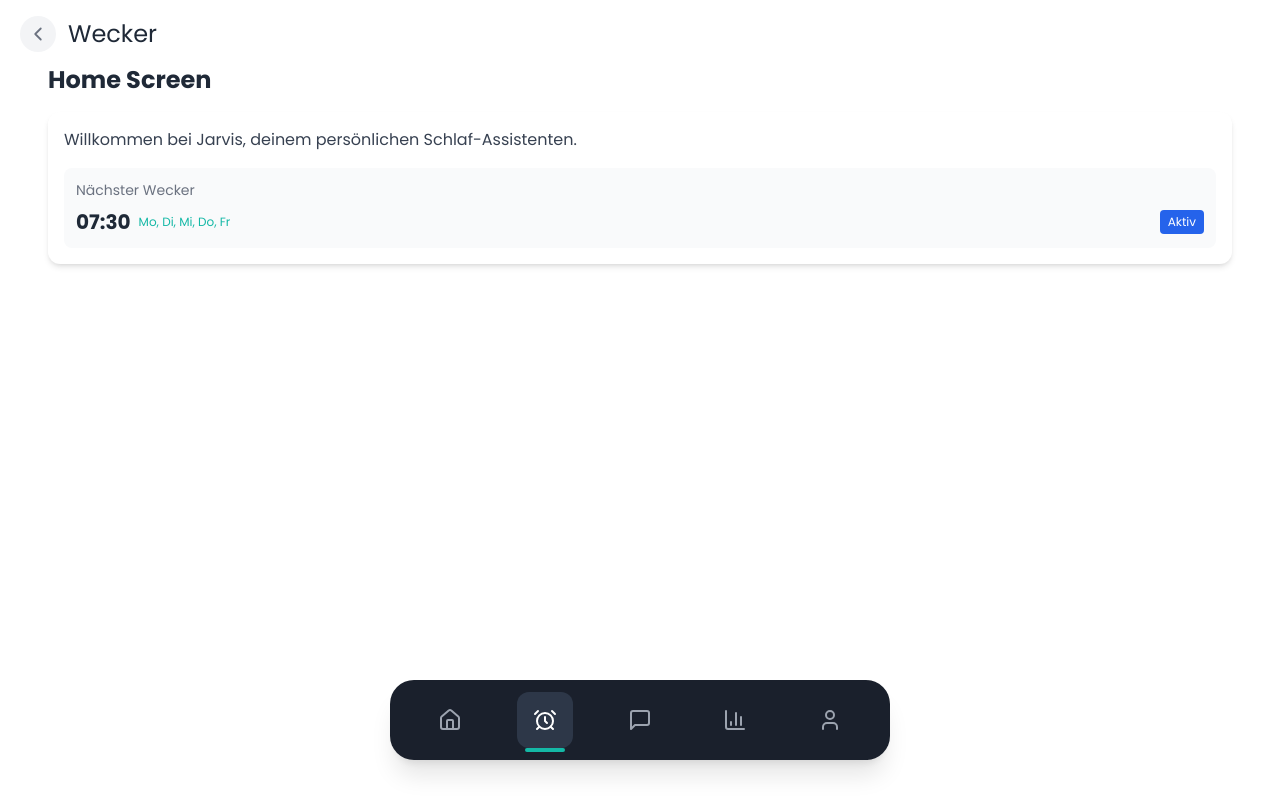
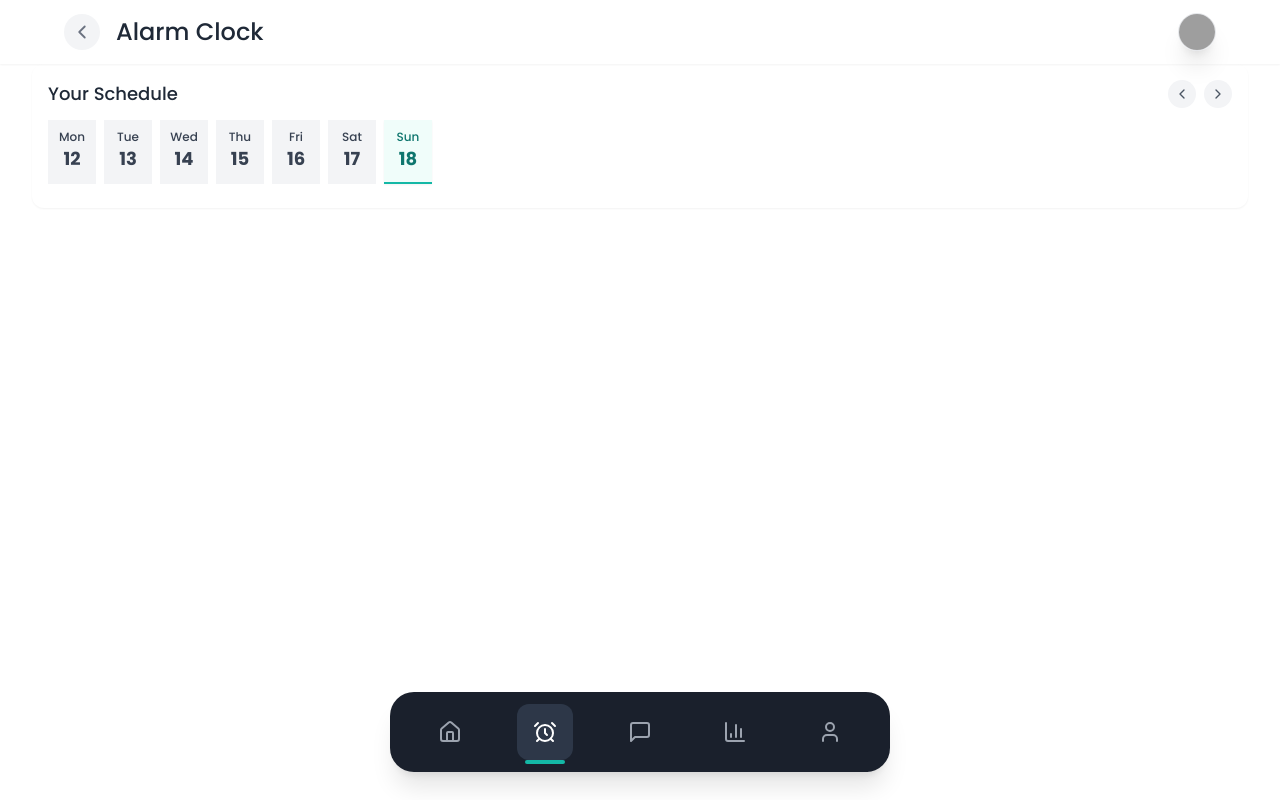
Before and after one commit to mathisarends/Jarvis-MKIII, a React (Vite) app in the folder frontend/: page /alarm in a window 1280 px wide. Built offline with nearby package versions, Linux system fonts and the light colour scheme; grey boxes are pictures that could not be loaded; a web font is replaced by a local one.

Commit message:
Introduce layout

```diff
--- a/frontend/package.json
+++ b/frontend/package.json
@@ -11,6 +11,7 @@
   },
   "dependencies": {
     "axios": "^1.6.7",
+    "framer-motion": "^12.12.1",
     "lucide-react": "^0.511.0",
     "react": "^18.2.0",
     "react-dom": "^18.2.0",
--- a/frontend/src/App.tsx
+++ b/frontend/src/App.tsx
@@ -1,46 +1,34 @@
 import { BrowserRouter as Router, Routes, Route, useNavigate, useLocation } from "react-router-dom";
 import HomeScreen from "./features/homeScreen";
 import AlarmScreen from "./features/alarmScreen";
-import HeaderComponent from "./components/headerComponent";
-import NavbarComponent from "./components/navbarComponent";
-
-const HeaderWrapper = () => {
-  const navigate = useNavigate();
-  const location = useLocation();
-
-  const getTitle = () => {
-    switch (location.pathname) {
-      case "/":
-        return "Home";
-      case "/alarm":
-        return "Wecker";
-      case "/stats":
-        return "Statistik";
-      case "/profile":
-        return "Profil";
-      default:
-        return "Jarvis";
-    }
-  };
-
-  const handleBack = () => {
-    navigate(-1);
-  };
-
-  return <HeaderComponent title={getTitle()} onBackClick={handleBack} />;
-};
+import NavbarComponent from "./components/Navbar";
+import HeaderWrapper from "./components/HeaderWrapper";
+import Layout from "./layout/layout";
 
 function App() {
   return (
     <Router>
       <div className="max-w-13xl mx-auto px-4 sm:px-6 lg:px-8 relative">
         <HeaderWrapper />
-
         <Routes>
-          <Route path="/" element={<HomeScreen />} />
-          <Route path="/alarm" element={<AlarmScreen />} />
+          <Route
+            path="/"
+            element={
+              <Layout>
+                <HomeScreen />
+              </Layout>
+            }
+          />
+          <Route
+            path="/alarm"
+            element={
+              <Layout>
+                <AlarmScreen />
+              </Layout>
+            }
+          />
+          {/* ...weitere Screens */}
         </Routes>
-
         <NavbarComponentWithRouter />
       </div>
     </Router>
--- /dev/null
+++ b/frontend/src/components/DayCard.tsx
@@ -0,0 +1,28 @@
+import React from "react";
+
+interface DayCardProps {
+  day: string;
+  date: number;
+  isSelected: boolean;
+  onClick: () => void;
+}
+
+const DayCard: React.FC<DayCardProps> = ({ day, date, isSelected, onClick }) => {
+  return (
+    <div
+      className={
+        `flex flex-col items-center justify-center w-12 h-16 select-none cursor-pointer
+         transition-all duration-200 border-b-2 rounded-none ` +
+        (isSelected
+          ? "border-teal-500 bg-teal-50 text-teal-700 shadow-sm"
+          : "border-transparent bg-gray-100 text-gray-700 hover:border-teal-200")
+      }
+      onClick={onClick}
+    >
+      <span className="text-xs font-medium">{day}</span>
+      <span className="text-lg font-bold">{date}</span>
+    </div>
+  );
+};
+
+export default DayCard;
--- /dev/null
+++ b/frontend/src/components/Header.tsx
@@ -0,0 +1,46 @@
+import React from "react";
+import { ChevronLeft, User } from "lucide-react";
+
+// Vereinfachte Header Props
+interface HeaderProps {
+  title?: string;
+  onBackClick?: () => void;
+  profilePicture?: string;
+}
+
+const Header: React.FC<HeaderProps> = ({ title = "", onBackClick, profilePicture }) => {
+  return (
+    <header className="fixed top-0 left-0 right-0 flex justify-between items-center h-16 px-[7.5%] bg-white shadow-sm backdrop-blur-sm z-50 md:h-16 sm:px-[5%] sm:h-[3.4rem]">
+      <div className="flex items-center">
+        {onBackClick && (
+          <button
+            onClick={onBackClick}
+            className="w-9 h-9 bg-gray-100 rounded-full grid place-items-center text-gray-500 hover:text-gray-700 hover:bg-gray-200 transition-colors"
+          >
+            <ChevronLeft size={22} />
+          </button>
+        )}
+
+        <div className="ml-4 flex items-center text-2xl">
+          <h1 className="font-medium text-gray-800">{title}</h1>
+        </div>
+      </div>
+
+      <div className="flex items-center shadow-xl border rounded-full">
+        <div className="relative w-9 h-9 rounded-full overflow-hidden cursor-pointer group">
+          <div className="absolute inset-0 bg-gradient-to-t from-black/30 to-transparent opacity-0 group-hover:opacity-100 transition-opacity duration-200 z-10"></div>
+
+          {profilePicture ? (
+            <img src={profilePicture} alt="Profile" className="w-full h-full object-cover" />
+          ) : (
+            <div className="w-full h-full bg-gray-100 grid place-items-center text-gray-500">
+              <User size={20} />
+            </div>
+          )}
+        </div>
+      </div>
+    </header>
+  );
+};
+
+export default Header;
--- /dev/null
+++ b/frontend/src/components/HeaderWrapper.tsx
@@ -0,0 +1,42 @@
+import { useNavigate, useLocation } from "react-router-dom";
+import Header from "./Header";
+
+export const useHeaderService = () => {
+  const navigate = useNavigate();
+  const location = useLocation();
+
+  // Titel basierend auf Route
+  const getTitle = () => {
+    switch (location.pathname) {
+      case "/":
+        return "Home";
+      case "/alarm":
+        return "Alarm Clock";
+      case "/stats":
+        return "Statistik";
+      case "/profile":
+        return "Profil";
+      default:
+        return "Jarvis";
+    }
+  };
+
+  const handleBack = () => {
+    navigate(-1);
+  };
+
+  return {
+    title: getTitle(),
+    onBackClick: handleBack,
+  };
+};
+
+const HeaderWrapper = () => {
+  const headerService = useHeaderService();
+
+  const profilePicture = "https://i.pravatar.cc/150?img=3";
+
+  return <Header title={headerService.title} onBackClick={headerService.onBackClick} profilePicture={profilePicture} />;
+};
+
+export default HeaderWrapper;
--- a/frontend/src/components/navbarComponent.tsx
+++ b/frontend/src/components/Navbar.tsx
@@ -50,7 +50,7 @@ const NavbarComponent: React.FC<NavbarComponentProps> = ({ activeRoute, onNavIte
       fixed
       left-0 right-0 bottom-0
       w-full py-3 bg-[#1A202C] flex items-center justify-between px-5 shadow-xl z-[1045]
-      md:bottom-10
+      md:bottom-7
       md:left-1/2 md:right-auto md:translate-x-[-50%]
       md:w-[92%] md:max-w-[500px] md:rounded-3xl md:px-8
       mx-auto
--- /dev/null
+++ b/frontend/src/components/Schedule.tsx
@@ -0,0 +1,114 @@
+import React, { useState } from "react";
+import { ChevronLeft, ChevronRight } from "lucide-react";
+import { motion, AnimatePresence } from "framer-motion";
+import DayCard from "./DayCard";
+
+interface ScheduleProps {
+  onDateSelect?: (date: Date) => void;
+}
+
+const getWeekDates = (baseDate: Date) => {
+  const baseDay = baseDate.getDay();
+  const diffToMonday = baseDay === 0 ? -6 : 1 - baseDay;
+
+  const startOfWeek = new Date(baseDate);
+  startOfWeek.setDate(baseDate.getDate() + diffToMonday);
+
+  return Array.from({ length: 7 }, (_, i) => {
+    const d = new Date(startOfWeek);
+    d.setDate(startOfWeek.getDate() + i);
+    return d;
+  });
+};
+
+const Schedule: React.FC<ScheduleProps> = ({ onDateSelect }) => {
+  const [selectedDate, setSelectedDate] = useState(new Date());
+  const [weekOffset, setWeekOffset] = useState(0);
+  const [direction, setDirection] = useState(0);
+
+  const weekDates = getWeekDates(new Date(new Date().setDate(new Date().getDate() + weekOffset * 7)));
+
+  const handleDateSelect = (date: Date) => {
+    setSelectedDate(date);
+    onDateSelect?.(date);
+  };
+
+  const formatDay = (date: Date) => {
+    const days = ["Sun", "Mon", "Tue", "Wed", "Thu", "Fri", "Sat"];
+    return days[date.getDay()];
+  };
+
+  // Animation variants
+  const variants = {
+    enter: (dir: number) => ({
+      x: dir > 0 ? 300 : -300,
+      opacity: 0,
+      position: "absolute" as "absolute",
+    }),
+    center: {
+      x: 0,
+      opacity: 1,
+      position: "static" as "static",
+    },
+    exit: (dir: number) => ({
+      x: dir > 0 ? -300 : 300,
+      opacity: 0,
+      position: "absolute" as "absolute",
+    }),
+  };
+
+  const handleWeekChange = (offsetChange: number) => {
+    setDirection(offsetChange);
+    setWeekOffset((prev) => prev + offsetChange);
+  };
+
+  return (
+    <div className="w-full bg-white p-4 rounded-xl shadow-sm overflow-hidden relative">
+      <div className="flex items-center justify-between mb-3">
+        <h2 className="text-gray-800 text-lg font-medium">Your Schedule</h2>
+        <div className="flex space-x-2">
+          <button
+            onClick={() => handleWeekChange(-1)}
+            className="p-1.5 bg-gray-100 text-gray-600 rounded-full hover:bg-gray-200 transition-colors"
+          >
+            <ChevronLeft size={16} />
+          </button>
+          <button
+            onClick={() => handleWeekChange(1)}
+            className="p-1.5 bg-gray-100 text-gray-600 rounded-full hover:bg-gray-200 transition-colors"
+          >
+            <ChevronRight size={16} />
+          </button>
+        </div>
+      </div>
+      <div className="relative min-h-[72px]">
+        {" "}
+        {/* Set min height for smoother animation */}
+        <AnimatePresence initial={false} custom={direction}>
+          <motion.div
+            key={weekOffset}
+            className="flex space-x-2"
+            custom={direction}
+            variants={variants}
+            initial="enter"
+            animate="center"
+            exit="exit"
+            transition={{ type: "spring", stiffness: 400, damping: 35 }}
+          >
+            {weekDates.map((date, idx) => (
+              <DayCard
+                key={date.toISOString()}
+                day={formatDay(date)}
+                date={date.getDate()}
+                isSelected={date.toDateString() === selectedDate.toDateString()}
+                onClick={() => handleDateSelect(date)}
+              />
+            ))}
+          </motion.div>
+        </AnimatePresence>
+      </div>
+    </div>
+  );
+};
+
+export default Schedule;
--- a/frontend/src/components/headerComponent.tsx
+++ /dev/null
@@ -1,26 +0,0 @@
-import React from "react";
-import { ChevronLeft } from "lucide-react";
-
-interface HeaderProps {
-  title?: string;
-  onBackClick?: () => void;
-}
-
-const Header: React.FC<HeaderProps> = ({ title = "Sleep Tracker", onBackClick = () => {} }) => {
-  return (
-    <header className="fixed top-0 left-0 right-0 w-full bg-white py-4 px-5 flex items-center z-30">
-      <div className="mr-3">
-        <button
-          onClick={onBackClick}
-          className="w-9 h-9 bg-gray-100 rounded-full grid place-items-center text-gray-500 hover:text-gray-700 hover:bg-gray-200 transition-colors"
-        >
-          <ChevronLeft size={22} />
-        </button>
-      </div>
-
-      <h1 className="text-2xl text-gray-800">{title}</h1>
-    </header>
-  );
-};
-
-export default Header;
--- a/frontend/src/features/alarmScreen.tsx
+++ b/frontend/src/features/alarmScreen.tsx
@@ -1,25 +1,13 @@
 import React from "react";
+import Schedule from "../components/Schedule";
 
-const HomeScreen: React.FC = () => {
-  return (
-    <div className="pt-16 pb-20 px-4">
-      <h2 className="text-2xl font-bold text-gray-800 mb-4">Home Screen</h2>
-      <div className="bg-white rounded-xl p-4 shadow-md">
-        <p className="text-gray-700">Willkommen bei Jarvis, deinem persönlichen Schlaf-Assistenten.</p>
+const ScheduleDemo: React.FC = () => {
+  const handleDateSelect = (date: Date) => {
+    console.log("Selected date:", date.toDateString());
+    // Hier könntest du Termindetails für das ausgewählte Datum laden
+  };
 
-        <div className="mt-4 bg-gray-50 rounded-lg p-3">
-          <p className="text-sm text-gray-500 mb-2">Nächster Wecker</p>
-          <div className="flex items-center justify-between">
-            <div className="flex items-center space-x-2">
-              <span className="text-xl text-gray-800 font-bold">07:30</span>
-              <span className="text-teal-500 text-xs">Mo, Di, Mi, Do, Fr</span>
-            </div>
-            <div className="bg-blue-600 text-white text-xs px-2 py-1 rounded">Aktiv</div>
-          </div>
-        </div>
-      </div>
-    </div>
-  );
+  return <Schedule onDateSelect={handleDateSelect} />;
 };
 
-export default HomeScreen;
+export default ScheduleDemo;
--- a/frontend/src/features/homeScreen.tsx
+++ b/frontend/src/features/homeScreen.tsx
@@ -3,7 +3,7 @@ import React from "react";
 const HomeScreen: React.FC = () => {
   return (
     <div className="pt-16 pb-20 px-4">
-      <h2 className="text-2xl font-bold text-gray-800 mb-4">Schlaf screen</h2>
+      <h2 className="text-2xl font-bold text-gray-800 mb-4">Schlaf scre</h2>
       <div className="bg-white rounded-xl p-4 shadow-md">
         <p className="text-gray-700">Willkommen bei Jarvis, deinem persönlichen Schlaf-Assistenten.</p>
 
--- /dev/null
+++ b/frontend/src/layout/layout.tsx
@@ -0,0 +1,5 @@
+import React from "react";
+
+const Layout: React.FC<{ children: React.ReactNode }> = ({ children }) => <div className="pt-16"> {children}</div>;
+
+export default Layout;
```
Also changed, not shown: frontend/src/index.css (+8 -0 lines), 1 other file (tests, documents, lock files or other folders).
